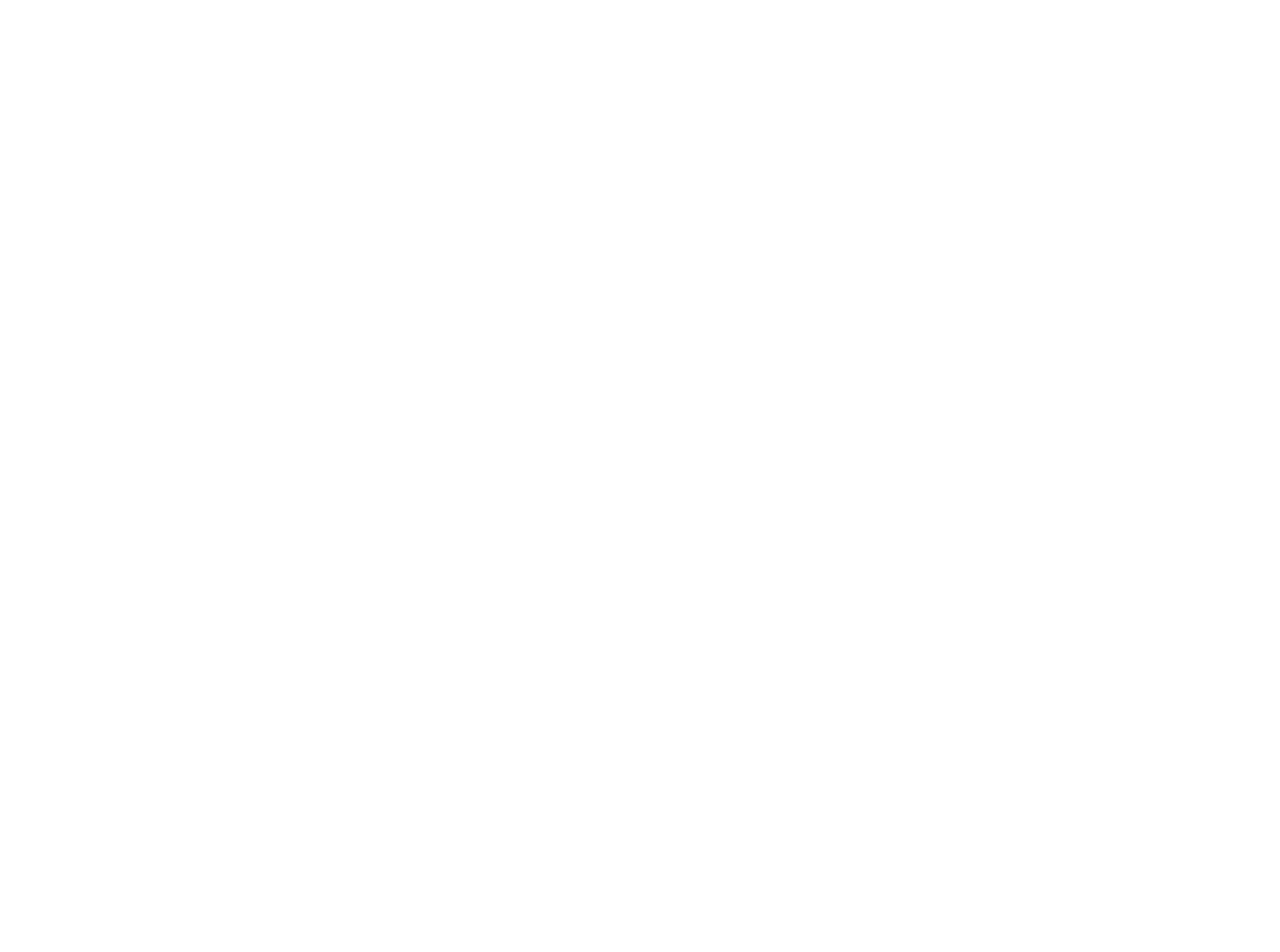
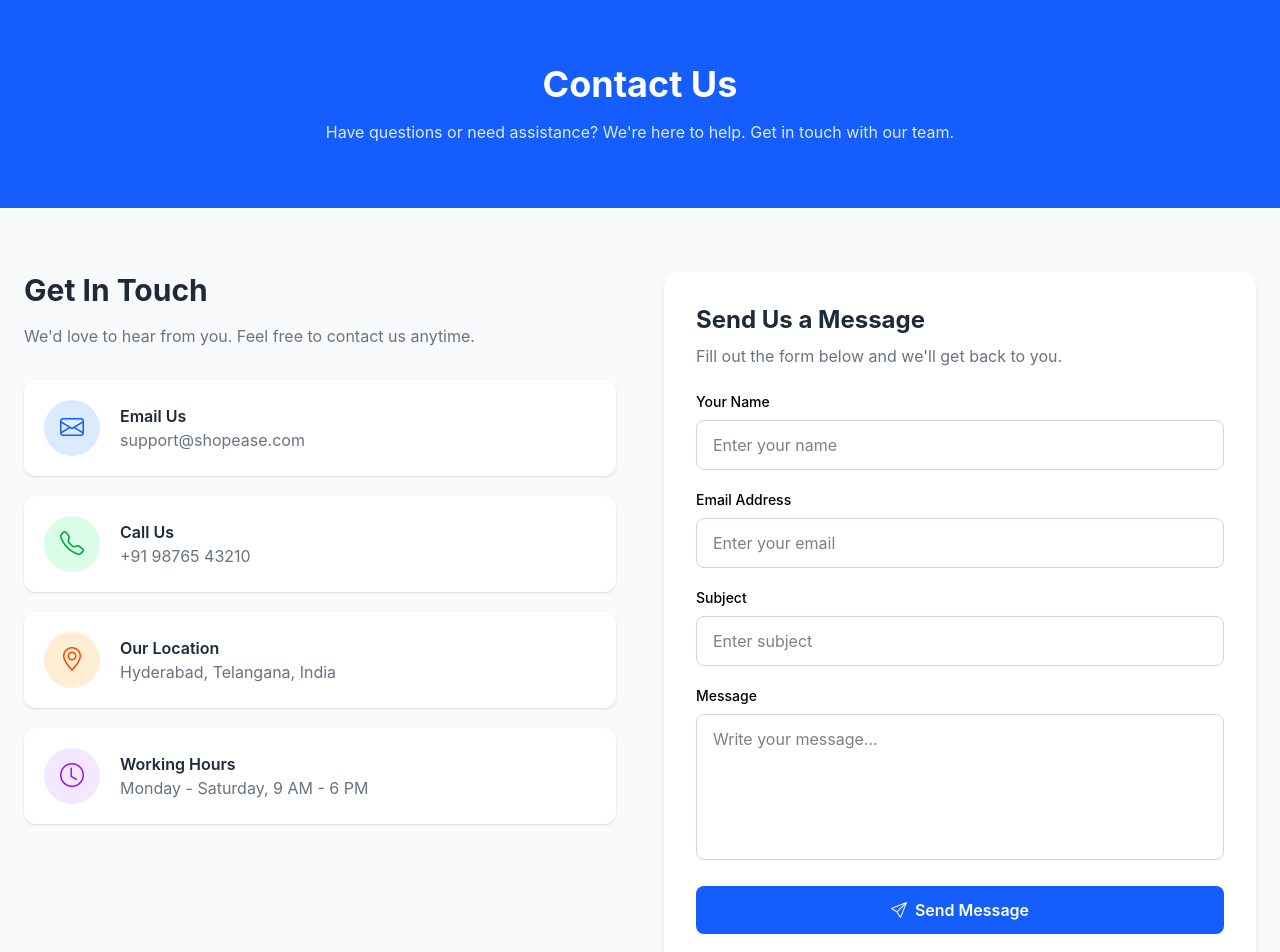
Before and after one commit to Ram7512/Ecommerce, a React (Vite) app: page /contact in a window 1280 px wide. Before the commit this address had no page. Shown: the top 952 px of the page. Before the commit the page ends 800 px from the top, so only its background shows below. Built offline with nearby package versions, Linux system fonts and the light colour scheme.

Commit message:
Contact page added

```diff
--- a/src/main.tsx
+++ b/src/main.tsx
@@ -12,6 +12,7 @@ import Login from './pages/Login';
 import Register from './pages/Register';
 import ProtectedRoute from './components/AuthProtectedRoute';
 import Posts from './pages/Post';
+import Contact from './pages/Contact';
 createRoot(document.getElementById('root')!).render(
   <StrictMode>
     <BrowserRouter>
@@ -23,6 +24,7 @@ createRoot(document.getElementById('root')!).render(
           <Route path='/login' element={<Login />} />
           <Route path='/register' element={<Register />} />
           <Route path="/posts" element={<Posts />} />
+          <Route path='/contact' element= {<Contact />} />
           <Route element={<ProtectedRoute />}>
             <Route path='/cart' element={<CartItems />} />
             <Route path='/wishlist' element={<Wishlist />} />
--- /dev/null
+++ b/src/pages/Contact.tsx
@@ -0,0 +1,228 @@
+function Contact() {
+    return (
+        <>
+            <div className="bg-gray-50 min-h-screen">
+
+                {/* Hero Section */}
+                <section className="bg-blue-600 text-white py-16 text-center">
+
+                    <h1 className="text-4xl font-bold mb-4">
+                        Contact Us
+                    </h1>
+
+                    <p className="text-blue-100 max-w-2xl mx-auto px-4">
+                        Have questions or need assistance?
+                        We're here to help. Get in touch with our team.
+                    </p>
+
+                </section>
+
+
+                {/* Contact Section */}
+                <section className="max-w-7xl mx-auto px-6 py-16">
+
+                    <div className="grid grid-cols-1 lg:grid-cols-2 gap-12">
+
+                        {/* Contact Information */}
+                        <div>
+
+                            <h2 className="text-3xl font-bold text-gray-800 mb-4">
+                                Get In Touch
+                            </h2>
+
+                            <p className="text-gray-500 mb-8">
+                                We'd love to hear from you.
+                                Feel free to contact us anytime.
+                            </p>
+
+
+                            {/* Email */}
+                            <div className="flex items-center gap-5 bg-white p-5 rounded-xl shadow-sm mb-5">
+
+                                <div className="w-14 h-14 bg-blue-100 text-blue-600 rounded-full flex items-center justify-center text-2xl">
+                                    <i className="bi bi-envelope"></i>
+                                </div>
+
+                                <div>
+                                    <h3 className="font-semibold text-gray-800">
+                                        Email Us
+                                    </h3>
+
+                                    <p className="text-gray-500">
+                                        support@shopease.com
+                                    </p>
+                                </div>
+
+                            </div>
+
+
+                            {/* Phone */}
+                            <div className="flex items-center gap-5 bg-white p-5 rounded-xl shadow-sm mb-5">
+
+                                <div className="w-14 h-14 bg-green-100 text-green-600 rounded-full flex items-center justify-center text-2xl">
+                                    <i className="bi bi-telephone"></i>
+                                </div>
+
+                                <div>
+                                    <h3 className="font-semibold text-gray-800">
+                                        Call Us
+                                    </h3>
+
+                                    <p className="text-gray-500">
+                                        +91 98765 43210
+                                    </p>
+                                </div>
+
+                            </div>
+
+
+                            {/* Address */}
+                            <div className="flex items-center gap-5 bg-white p-5 rounded-xl shadow-sm mb-5">
+
+                                <div className="w-14 h-14 bg-orange-100 text-orange-600 rounded-full flex items-center justify-center text-2xl">
+                                    <i className="bi bi-geo-alt"></i>
+                                </div>
+
+                                <div>
+                                    <h3 className="font-semibold text-gray-800">
+                                        Our Location
+                                    </h3>
+
+                                    <p className="text-gray-500">
+                                        Hyderabad, Telangana, India
+                                    </p>
+                                </div>
+
+                            </div>
+
+
+                            {/* Working Hours */}
+                            <div className="flex items-center gap-5 bg-white p-5 rounded-xl shadow-sm">
+
+                                <div className="w-14 h-14 bg-purple-100 text-purple-600 rounded-full flex items-center justify-center text-2xl">
+                                    <i className="bi bi-clock"></i>
+                                </div>
+
+                                <div>
+                                    <h3 className="font-semibold text-gray-800">
+                                        Working Hours
+                                    </h3>
+
+                                    <p className="text-gray-500">
+                                        Monday - Saturday, 9 AM - 6 PM
+                                    </p>
+                                </div>
+
+                            </div>
+
+                        </div>
+
+
+                        {/* Contact Form */}
+                        <div className="bg-white p-8 rounded-2xl shadow-md">
+
+                            <h2 className="text-2xl font-bold text-gray-800 mb-2">
+                                Send Us a Message
+                            </h2>
+
+                            <p className="text-gray-500 mb-6">
+                                Fill out the form below and we'll get back to you.
+                            </p>
+
+                            <form className="space-y-5">
+
+                                <div>
+                                    <label className="block text-sm font-medium mb-2">
+                                        Your Name
+                                    </label>
+
+                                    <input
+                                        type="text"
+                                        placeholder="Enter your name"
+                                        className="w-full border border-gray-300 rounded-lg px-4 py-3 outline-none focus:ring-2 focus:ring-blue-500"
+                                    />
+                                </div>
+
+
+                                <div>
+                                    <label className="block text-sm font-medium mb-2">
+                                        Email Address
+                                    </label>
+
+                                    <input
+                                        type="email"
+                                        placeholder="Enter your email"
+                                        className="w-full border border-gray-300 rounded-lg px-4 py-3 outline-none focus:ring-2 focus:ring-blue-500"
+                                    />
+                                </div>
+
+
+                                <div>
+                                    <label className="block text-sm font-medium mb-2">
+                                        Subject
+                                    </label>
+
+                                    <input
+                                        type="text"
+                                        placeholder="Enter subject"
+                                        className="w-full border border-gray-300 rounded-lg px-4 py-3 outline-none focus:ring-2 focus:ring-blue-500"
+                                    />
+                                </div>
+
+
+                                <div>
+                                    <label className="block text-sm font-medium mb-2">
+                                        Message
+                                    </label>
+
+                                    <textarea
+                                        rows={5}
+                                        placeholder="Write your message..."
+                                        className="w-full border border-gray-300 rounded-lg px-4 py-3 outline-none focus:ring-2 focus:ring-blue-500 resize-none"
+                                    ></textarea>
+                                </div>
+
+
+                                <button
+                                    type="submit"
+                                    className="w-full bg-blue-600 hover:bg-blue-700 text-white font-semibold py-3 rounded-lg transition"
+                                >
+                                    <i className="bi bi-send mr-2"></i>
+                                    Send Message
+                                </button>
+
+                            </form>
+
+                        </div>
+
+                    </div>
+
+                </section>
+
+
+                {/* Map Section */}
+                <section className="max-w-7xl mx-auto px-6 pb-16">
+
+                    <div className="bg-blue-100 rounded-2xl h-64 flex flex-col items-center justify-center text-blue-700">
+
+                        <i className="bi bi-map text-5xl mb-3"></i>
+
+                        <h2 className="text-xl font-semibold">
+                            Find Our Location
+                        </h2>
+
+                        <p className="text-sm mt-2">
+                            Hyderabad, Telangana, India
+                        </p>
+
+                    </div>
+
+                </section>
+
+            </div>
+
+        </>
+    );
+}
+
+export default Contact;
```
